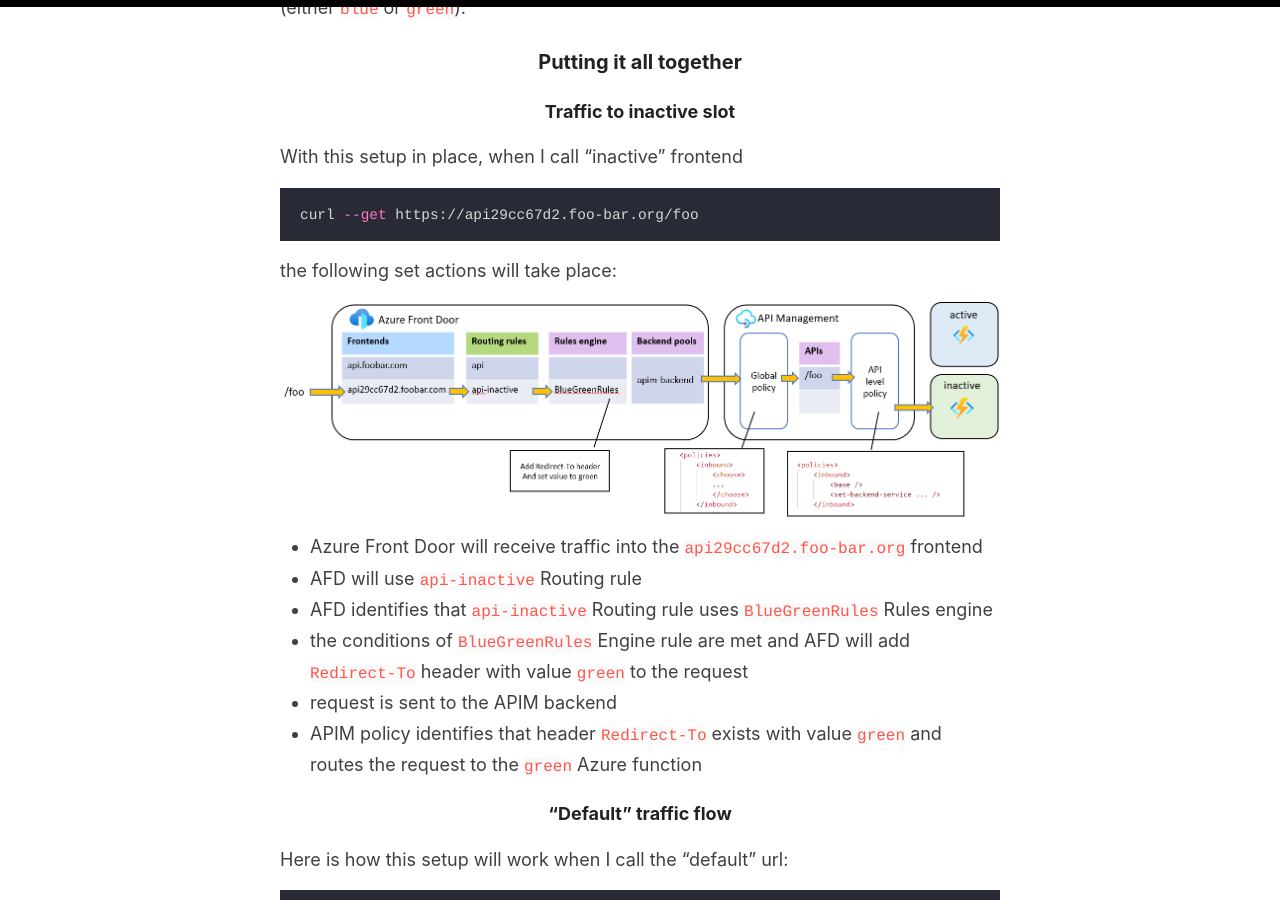
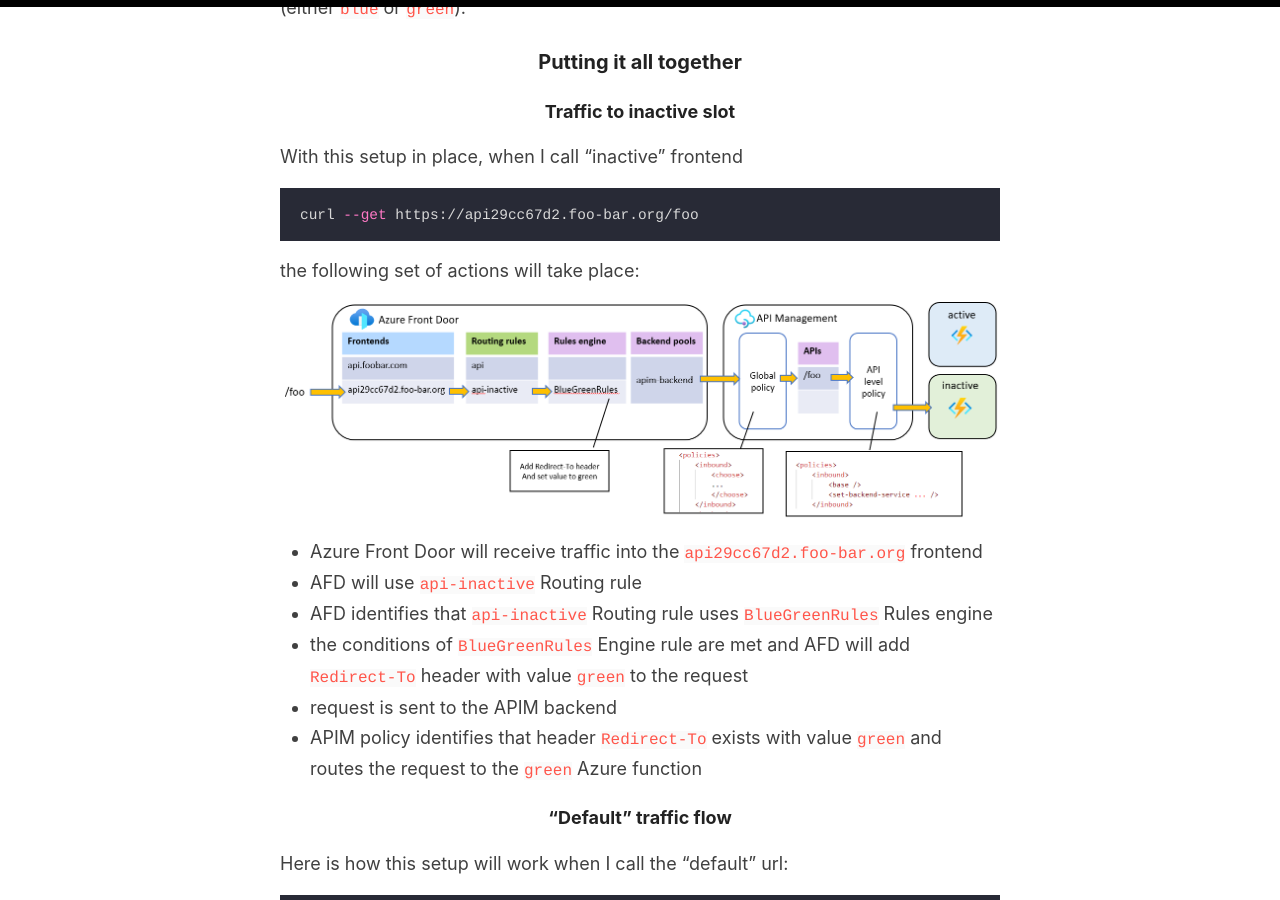
Before and after one commit to evgenyb/evgenyb.github.io, a Jekyll site: the page built from _posts/2020-10-29-blue-green-azure-front-door.md, in a window 1280 px wide and 900 px high, scrolled down 4314 px. Built offline with Jekyll 4.4.1, drawn with Linux system fonts in a browser that asks for light colours.

Commit message:
Working with images

````diff
--- a/_posts/2020-10-29-blue-green-azure-front-door.md
+++ b/_posts/2020-10-29-blue-green-azure-front-door.md
@@ -69,9 +69,9 @@
 curl --get https://api29cc67d2.foo-bar.org/foo
 ```
 
-the following set actions will take place:
+the following set of actions will take place:
 
-![flow](/images/2020-10-29-flow.png)
+![flow](/images/2020-10-29-inactive-flow.png)
 
 * Azure Front Door will receive traffic into the `api29cc67d2.foo-bar.org` frontend
 * AFD will use `api-inactive` Routing rule
@@ -88,7 +88,7 @@
 curl --get https://api.foo-bar.org/foo
 ```
 
-![flow](/images/2020-10-29-default-flow.png)
+![flow](/images/2020-10-29-active-flow.png)
 
 * Azure Front Door will receive traffic into the `api.foo-bar.org` frontend
 * AFD will use `api` Routing rule
````
Also changed, not shown: images/2020-10-29-active-flow.png (added), images/2020-10-29-default-flow.png (deleted), images/2020-10-29-flow.png (deleted), images/2020-10-29-inactive-flow.png (added).
